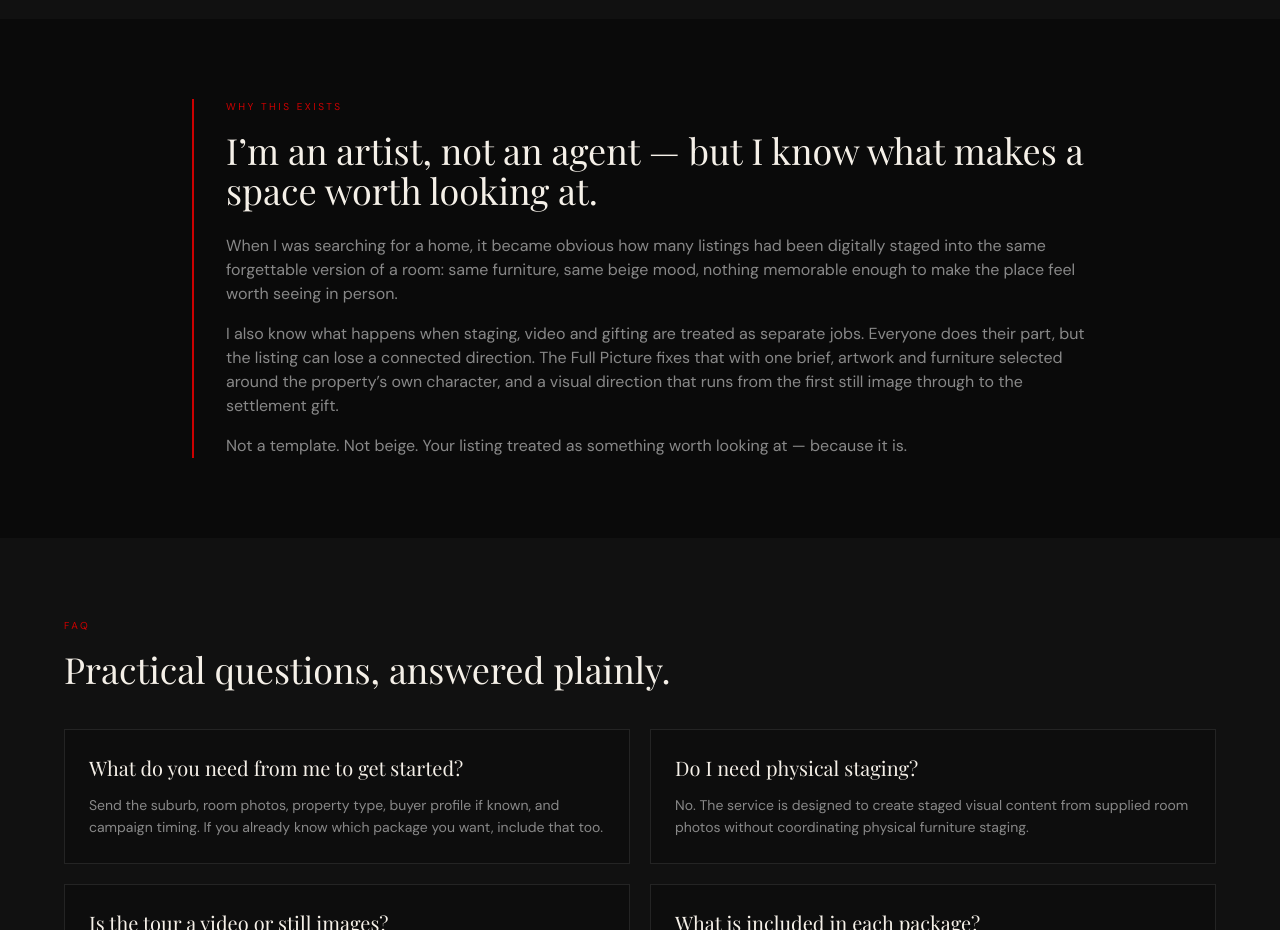
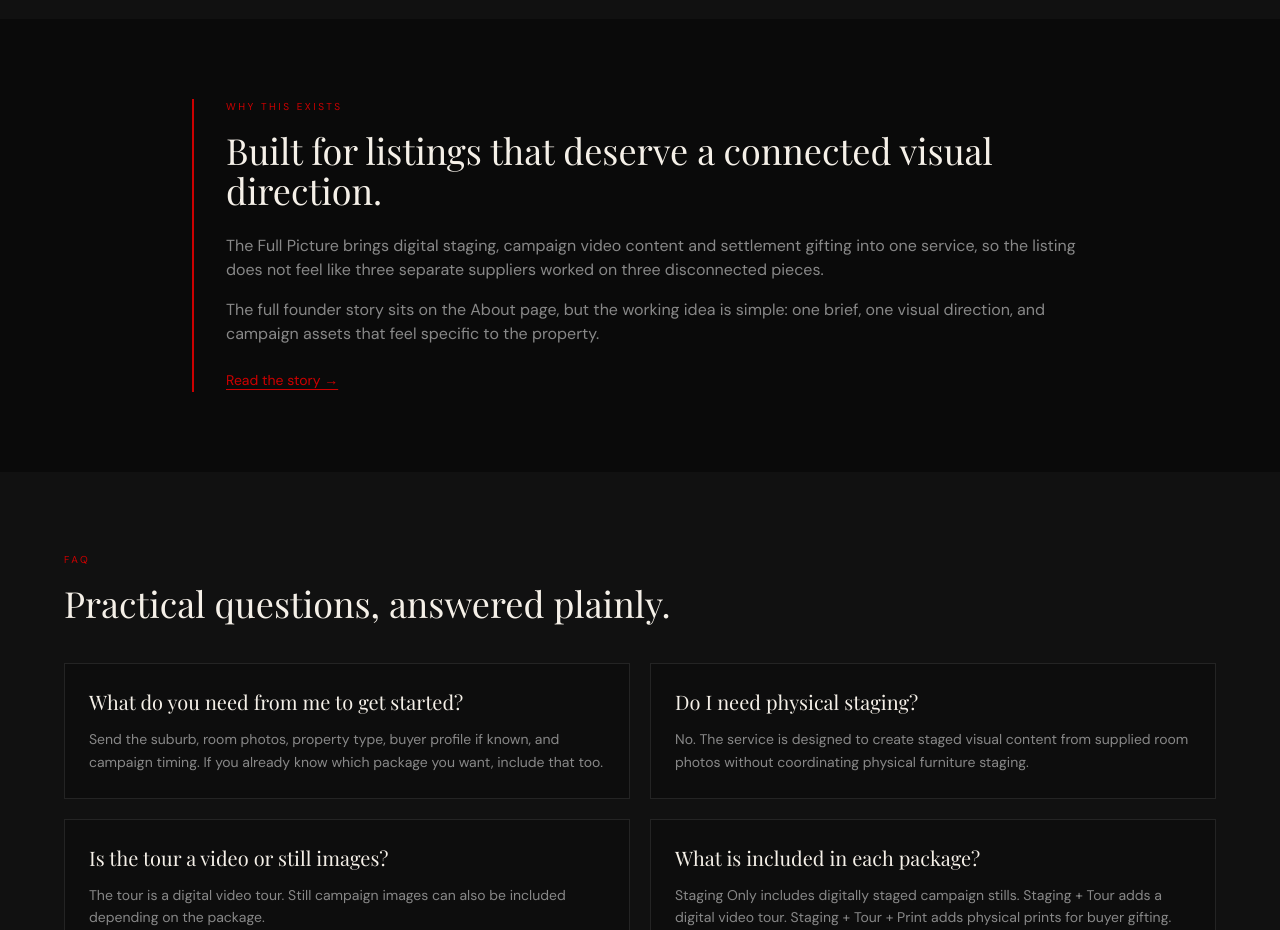
Before and after one commit to MissDaze/the-full-picture, a React (Vite) app: page / in a window 1280 px wide. Shown: the part 7600-8530 px from the top of the page. Built offline with nearby package versions, Linux system fonts and the light colour scheme; a web font is replaced by a local one.

Commit message:
Move founder story to About page

```diff
--- a/src/pages/Home.jsx
+++ b/src/pages/Home.jsx
@@ -341,19 +341,19 @@ export default function Home() {
           <div className="mx-auto max-w-4xl border-l-2 border-[#cc0000] pl-8">
             <p className="mb-4 text-[10px] uppercase tracking-[0.25em] text-[#cc0000]">Why this exists</p>
             <h2 className="mb-6 font-playfair text-3xl text-[#f5f0e8] md:text-4xl">
-              I’m an artist, not an agent — but I know what makes a space worth looking at.
+              Built for listings that deserve a connected visual direction.
             </h2>
             <div className="space-y-4 text-sm leading-relaxed text-[#888888] md:text-base">
               <p>
-                When I was searching for a home, it became obvious how many listings had been digitally staged into the same forgettable version of a room: same furniture, same beige mood, nothing memorable enough to make the place feel worth seeing in person.
+                The Full Picture brings digital staging, campaign video content and settlement gifting into one service, so the listing does not feel like three separate suppliers worked on three disconnected pieces.
               </p>
               <p>
-                I also know what happens when staging, video and gifting are treated as separate jobs. Everyone does their part, but the listing can lose a connected direction. The Full Picture fixes that with one brief, artwork and furniture selected around the property’s own character, and a visual direction that runs from the first still image through to the settlement gift.
-              </p>
-              <p>
-                Not a template. Not beige. Your listing treated as something worth looking at — because it is.
+                The full founder story sits on the About page, but the working idea is simple: one brief, one visual direction, and campaign assets that feel specific to the property.
               </p>
             </div>
+            <Link to="/about" className="mt-6 inline-block text-sm text-[#cc0000] underline underline-offset-4 transition-colors hover:text-[#ff1a1a]">
+              Read the story →
+            </Link>
           </div>
         </section>
       </ScrollFadeIn>
```
